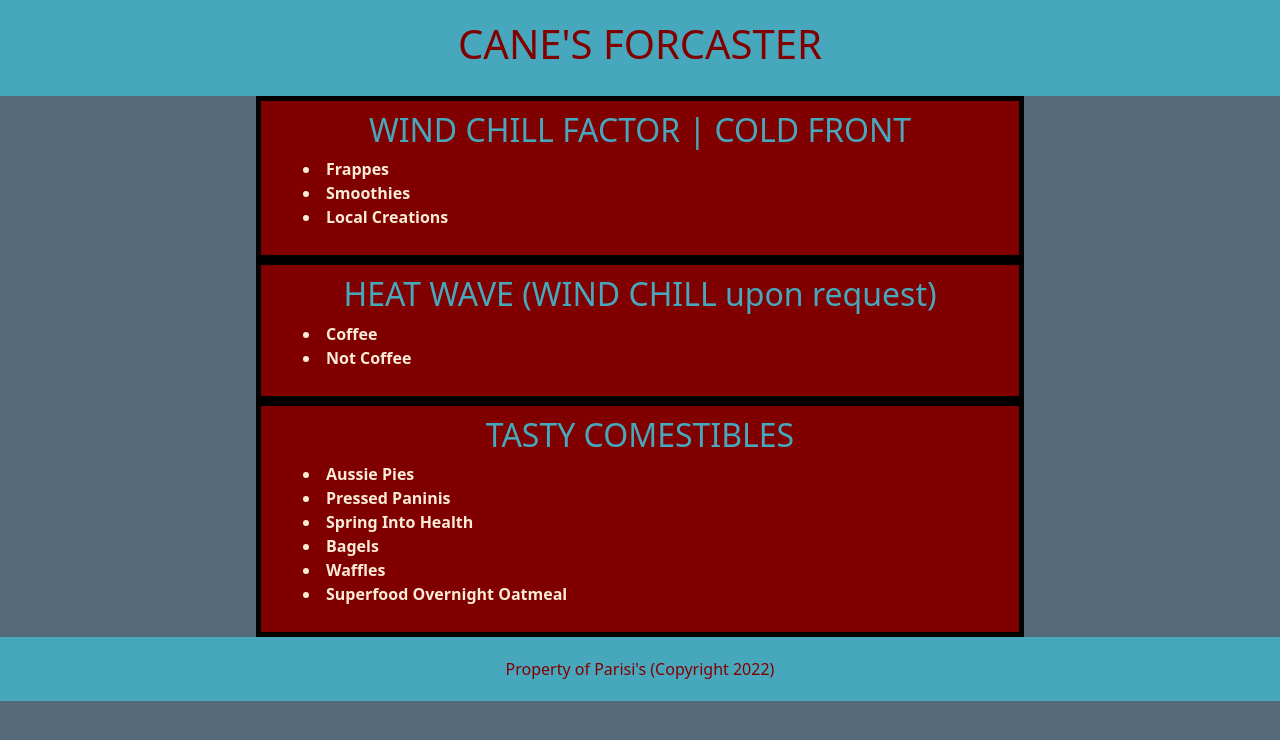
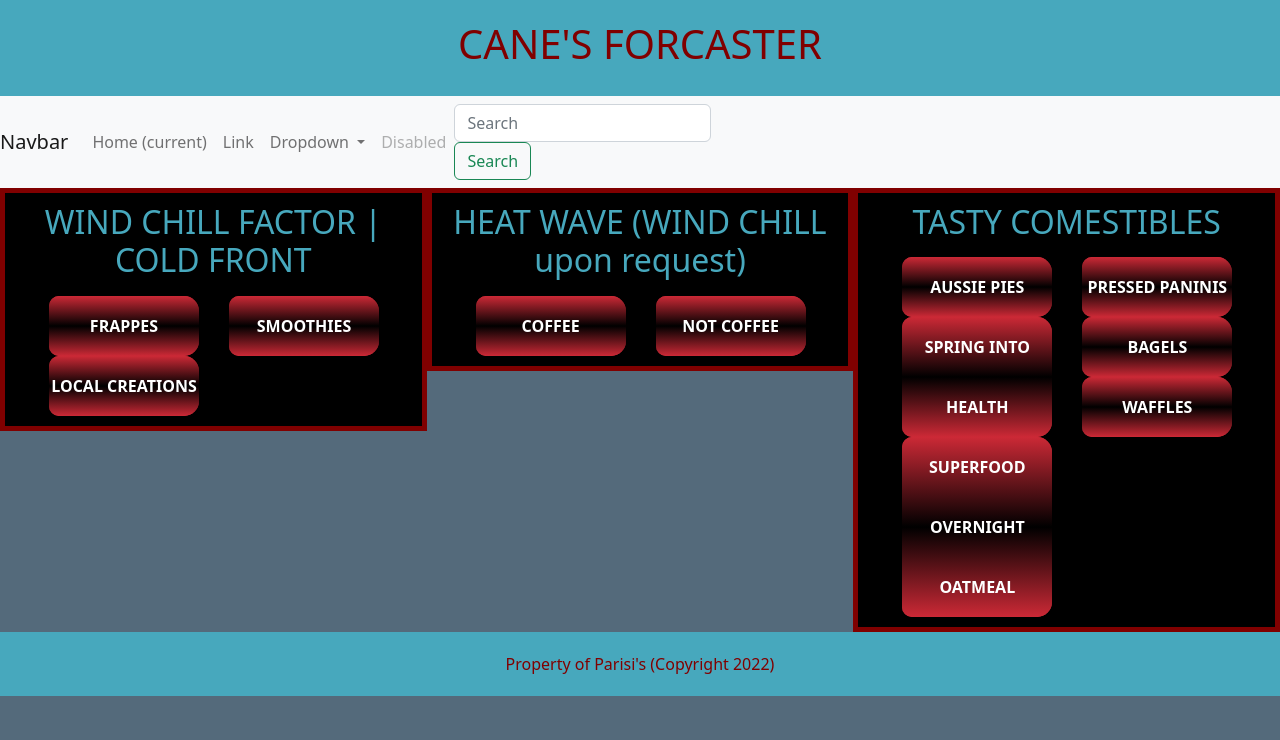
Before and after one commit to LifeJunkieRaj/canesForcaster, a plain HTML site: page index.html in a window 1280 px wide. Drawn offline with nearby package versions, Linux system fonts and the light colour scheme.

Commit message:
new button style

```diff
--- a/app.css
+++ b/app.css
@@ -23,8 +23,8 @@ aside {
     list-style-position: inside;
     margin: auto;
     width: 60%;
-    border: 5px solid black;
-    background-color: maroon;
+    border: 5px solid maroon;
+    background-color: black;
     padding: 10px;
 }
 
@@ -32,8 +32,32 @@ aside {
     color:#47A8BD;
 }
 
-#menuItems {
-    color: antiquewhite;
+#menuItemsButtons li {
+    float: left;
+    list-style: none;
+    text-align: center;
+    background-color: #000000;
+    margin-right: 30px;
+    width: 150px;
+    line-height: 60px;
+    background: linear-gradient(#CC2936, black, #CC2936);
+    border-radius: 10px 15px 15px 10px;
+}
+
+#menuItemsButtons li a {
+    text-decoration: none;
+    color:#FFFFFF;
+    display: block;
+    background: linear-gradient(#CC2936, black, #CC2936);
+    border-radius: 10px 15px 15px 10px;
+}
+
+#menuItemsButtons li a:hover {
+    text-decoration: none;
+    color: #CF995F;
+    background-color: #33B5E5;
+    background: linear-gradient(#CC2936, black, #CC2936);
+    border-radius: 10px 15px 15px 10px;
 }
 
 li {
--- a/index.html
+++ b/index.html
@@ -7,53 +7,93 @@
         <link href="app.css" rel="stylesheet"/>
     </head>
     <body>
-        <header>
+        <header class="container-fluid">
             <h1>CANE'S FORCASTER</h1>
         </header>
 
-        <aside>
+        <nav class="navbar navbar-expand-lg navbar-light bg-light">
+            <a class="navbar-brand" href="#">Navbar</a>
+            <button class="navbar-toggler" type="button" data-toggle="collapse" data-target="#navbarSupportedContent" aria-controls="navbarSupportedContent" aria-expanded="false" aria-label="Toggle navigation">
+              <span class="navbar-toggler-icon"></span>
+            </button>
+
+            <div class="collapse navbar-collapse" id="navbarSupportedContent">
+              <ul class="navbar-nav mr-auto">
+                <li class="nav-item active">
+                  <a class="nav-link" href="#">Home <span class="sr-only">(current)</span></a>
+                </li>
+                <li class="nav-item">
+                  <a class="nav-link" href="#">Link</a>
+                </li>
+                <li class="nav-item dropdown">
+                  <a class="nav-link dropdown-toggle" href="#" id="navbarDropdown" role="button" data-toggle="dropdown" aria-haspopup="true" aria-expanded="false">
+                    Dropdown
+                  </a>
+                  <div class="dropdown-menu" aria-labelledby="navbarDropdown">
+                    <a class="dropdown-item" href="#">Action</a>
+                    <a class="dropdown-item" href="#">Another action</a>
+                    <div class="dropdown-divider"></div>
+                    <a class="dropdown-item" href="#">Something else here</a>
+                  </div>
+                </li>
+                <li class="nav-item">
+                  <a class="nav-link disabled" href="#" tabindex="-1" aria-disabled="true">Disabled</a>
+                </li>
+              </ul>
+              <form class="form-inline my-2 my-lg-0">
+                <input class="form-control mr-sm-2" type="search" placeholder="Search" aria-label="Search">
+                <button class="btn btn-outline-success my-2 my-sm-0" type="submit">Search</button>
+              </form>
+            </div>
+          </nav>
+
+        <div class="container-fluid">
+            <div class="row">
+                <aside class="col-sm-4">
                     <h2 class="title">WIND CHILL FACTOR | COLD FRONT</h2>
                     <div>
-                <ul id="menuItems">
-                    <li>Frappes</li>
+                        <ul id="menuItemsButtons">
+                            <li><a href="#">FRAPPES</a></li>
 
-                    <li>Smoothies</li>
+                            <li><a href="#">SMOOTHIES</a></li>
 
-                    <li>Local Creations</li>
+                            <li><a href="#">LOCAL CREATIONS</a></li>
                         </ul>
                     </div>
                 </aside>
 
-        <aside>
+                <aside class="col-sm-4">
                     <h2 class="title">HEAT WAVE (WIND CHILL upon request)</h2>
                     <div>
-                <ul id="menuItems">
-                    <li>Coffee</li>
+                        <ul id="menuItemsButtons">
+                            <li><a href="#">COFFEE</a></li>
 
-                    <li>Not Coffee</li>
+                            <li><a href="#">NOT COFFEE</a></li>
                         </ul>
                     </div>
                 </aside>
 
-        <aside>
+                <aside class="col-sm-4">
                     <h2 class="title">TASTY COMESTIBLES</h2>
                     <div>
-                <ul id="menuItems">
-                    <li>Aussie Pies</li>
+                        <ul id="menuItemsButtons">
+                            <li><a href="#">AUSSIE PIES</a></li>
 
-                    <li>Pressed Paninis</li>
+                            <li><a href="#">PRESSED PANINIS</a></li>
 
-                    <li>Spring Into Health</li>
+                            <li><a href="#">SPRING INTO HEALTH</a></li>
 
-                    <li>Bagels</li>
+                            <li><a href="#">BAGELS</a></li>
 
-                    <li>Waffles</li>
+                            <li><a href="#">WAFFLES</a></li>
 
-                    <li>Superfood Overnight Oatmeal</li>
+                            <li><a href="#">SUPERFOOD OVERNIGHT OATMEAL</a></li>
                         </ul>
                     </div>
                 </aside>
-        <footer>
+            </div>
+        </div>
+        <footer class="container-fluid">
             Property of Parisi's (Copyright 2022)
         </footer>
     </body>
```
Lines whose indentation alone changed are shown as unchanged.
